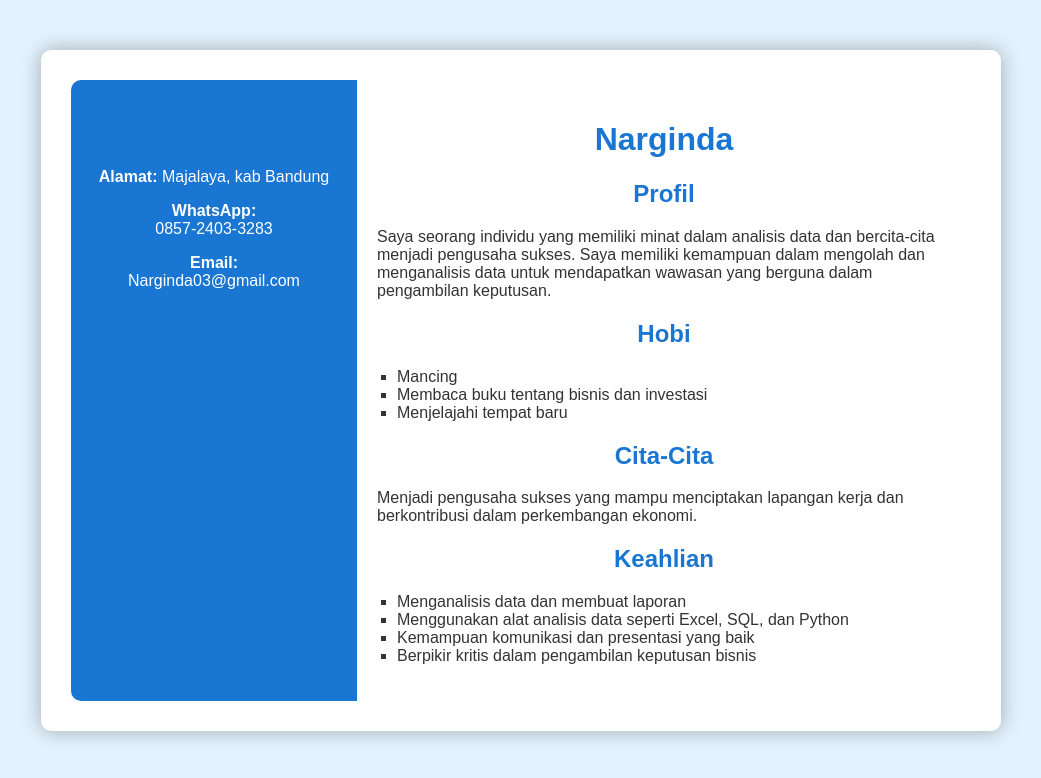
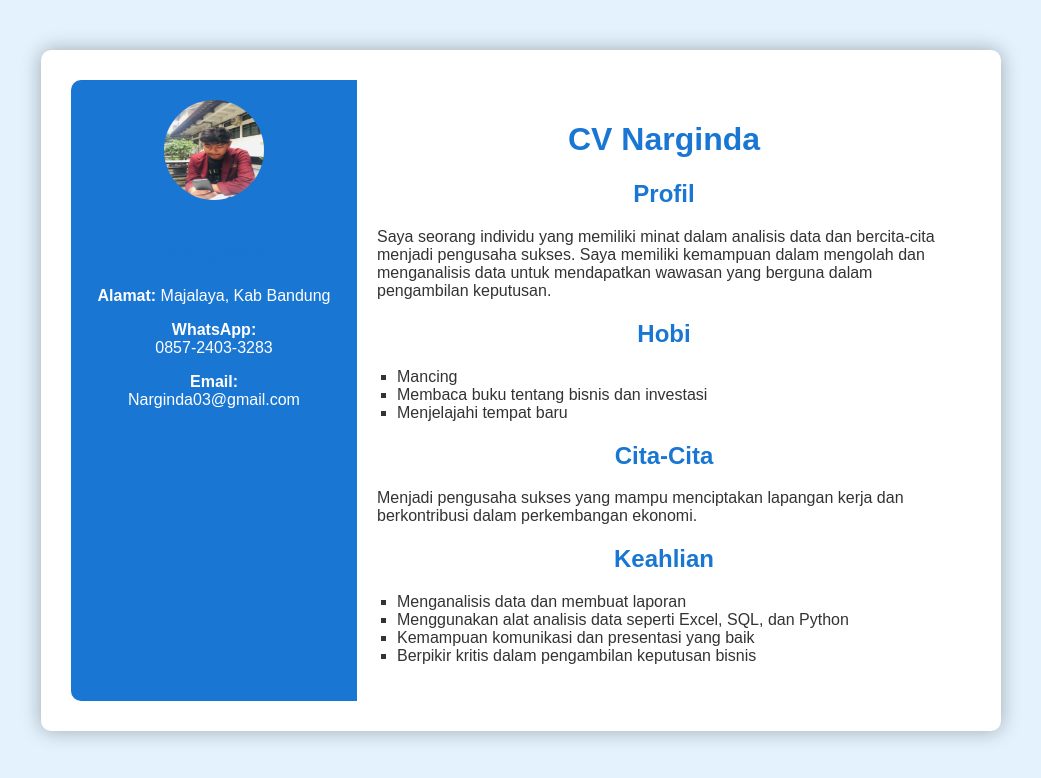
Before and after one commit to Nargindaa/CV-Narginda, a plain HTML site: page index.html in a window 1280 px wide. Shown: the whole page, without its empty margins (119-1160 px from the left). Drawn offline with Linux system fonts and the light colour scheme.

Commit message:
Update index.html

```diff
--- a/index.html
+++ b/index.html
@@ -30,6 +30,13 @@
             width: 30%;
             border-top-left-radius: 10px;
             border-bottom-left-radius: 10px;
+            text-align: center;
+        }
+        .sidebar img {
+            width: 100px;
+            height: 100px;
+            border-radius: 50%;
+            margin-bottom: 15px;
         }
         .sidebar h2 {
             text-align: center;
@@ -58,13 +65,14 @@
 <body>
     <div class="container">
         <div class="sidebar">
+            <img src="Nargin.jpg" alt="Foto Profil">
             <h2>Narginda</h2>
-            <p><strong>Alamat:</strong> Majalaya, kab Bandung</p>
+            <p><strong>Alamat:</strong> Majalaya, Kab Bandung</p>
             <p><strong>WhatsApp:</strong> <a href="https://wa.me/6285724033283">0857-2403-3283</a></p>
             <p><strong>Email:</strong> <a href="mailto:Narginda03@gmail.com">Narginda03@gmail.com</a></p>
         </div>
         <div class="content">
-            <h1>Narginda</h1>
+            <h1>CV Narginda</h1>
             <div class="section">
                 <h2>Profil</h2>
                 <p>Saya seorang individu yang memiliki minat dalam analisis data dan bercita-cita menjadi pengusaha sukses. Saya memiliki kemampuan dalam mengolah dan menganalisis data untuk mendapatkan wawasan yang berguna dalam pengambilan keputusan.</p>
```
